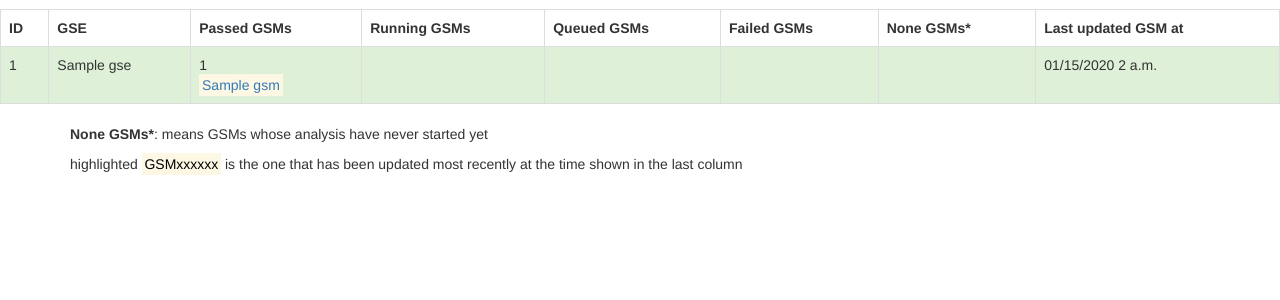
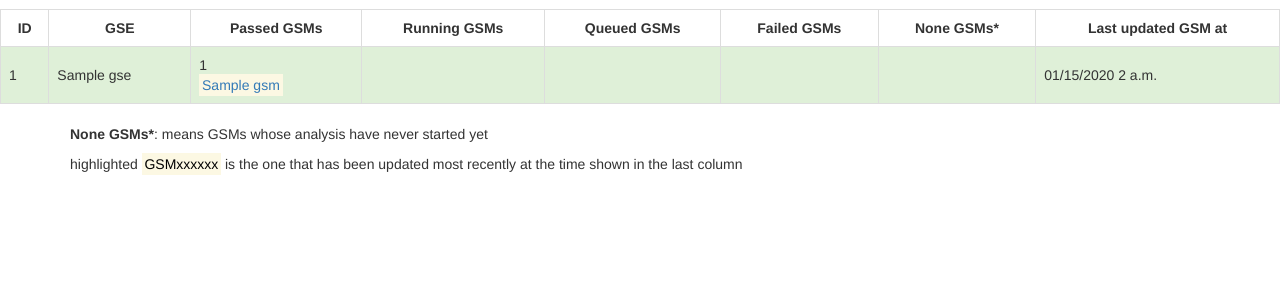
Before and after one commit to bcgsc/rsemreport, a Django app: page / in a window 1280 px wide. Shown: the part 51-351 px from the top of the page. Run offline with Django 3.2, Linux system fonts and the light colour scheme; tables that the repository leaves empty hold one stand-in row (values such as "Sample post"); some libraries are stand-ins or nearby versions.

Commit message:
improved typograph for progress_report.html

```diff
--- a/rsem_report/templates/rsem_report/progress_report.html
+++ b/rsem_report/templates/rsem_report/progress_report.html
@@ -4,25 +4,32 @@
 
 {% block title %} GSE Analysis Progress Report {% endblock %}
 
+{% block head %}
+  <style>
+    .table tbody>tr>td.vert-align
+    {vertical-align: middle;}
+  </style>
+{% endblock %}
+
 {% block body %}
 
 <table class="table table-bordered">
   <tr>
-    <th>ID</th>
-    <th>GSE</th>
-    <th>Passed GSMs</th>
-    <th>Running GSMs</th>
-    <th>Queued GSMs</th>
-    <th>Failed GSMs</th>
-    <th>None GSMs*</th>
-    <th>Last updated GSM at</th>
+    <th class="text-center">ID</th>
+    <th class="text-center">GSE</th>
+    <th class="text-center">Passed GSMs</th>
+    <th class="text-center">Running GSMs</th>
+    <th class="text-center">Queued GSMs</th>
+    <th class="text-center">Failed GSMs</th>
+    <th class="text-center">None GSMs*</th>
+    <th class="text-center">Last updated GSM at</th>
   </tr>
 
   {% for gse in gses %}
 
       <tr id='{{gse.name}}' class='{% if gse.passed %}success{% else %}danger{% endif %}'>
-      <td>{{forloop.counter}}</td>
-      <td>{{gse.name}}</td>
+      <td class="vert-align">{{forloop.counter}}</td>
+      <td class="vert-align">{{gse.name}}</td>
 
       <td>
 	{# onclick="return false;" to avoid the page from being scrolled to the top #}
@@ -56,7 +63,7 @@
 	{% endfor %}
       </td>
 
-      <td>{{gse.last_updated_gsm.updated|date:"SHORT_DATETIME_FORMAT"}}</td>
+      <td class="vert-align">{{gse.last_updated_gsm.updated|date:"SHORT_DATETIME_FORMAT"}}</td>
 
     </tr>
   {% endfor %}
```
